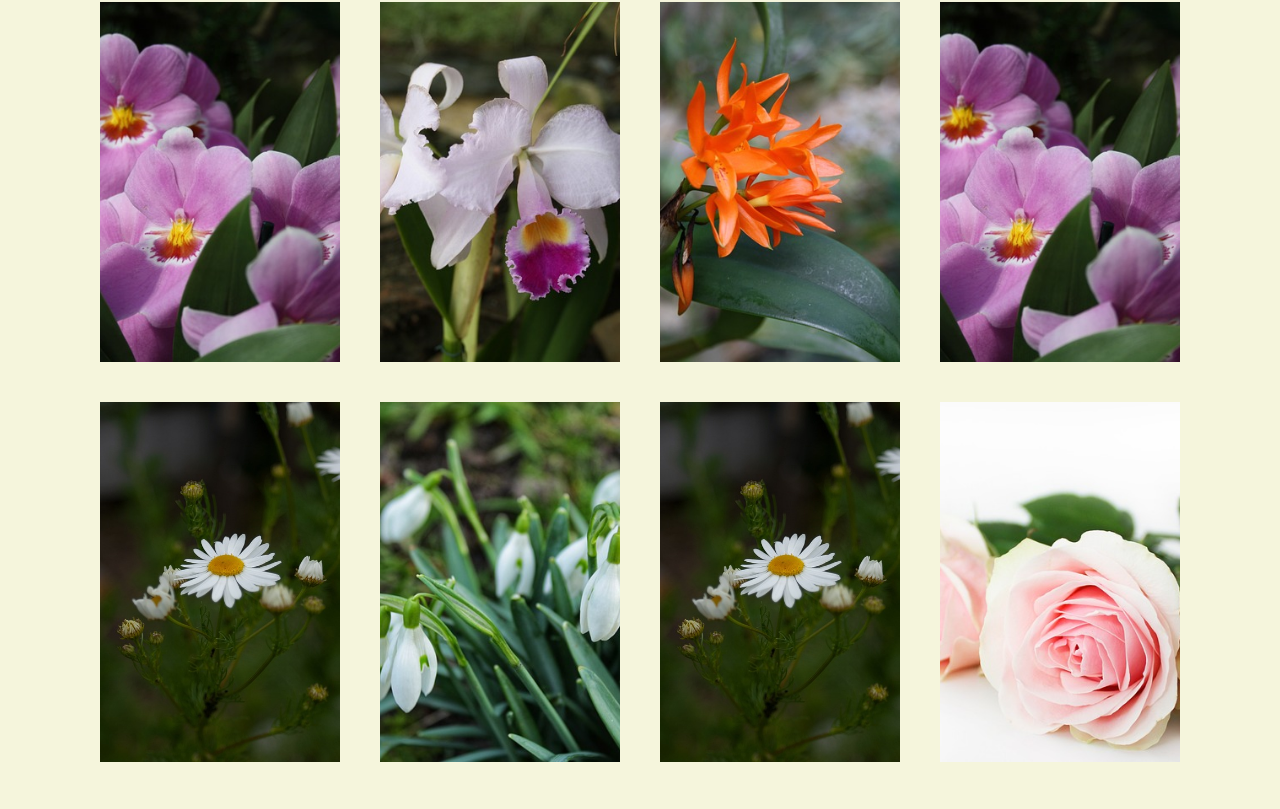
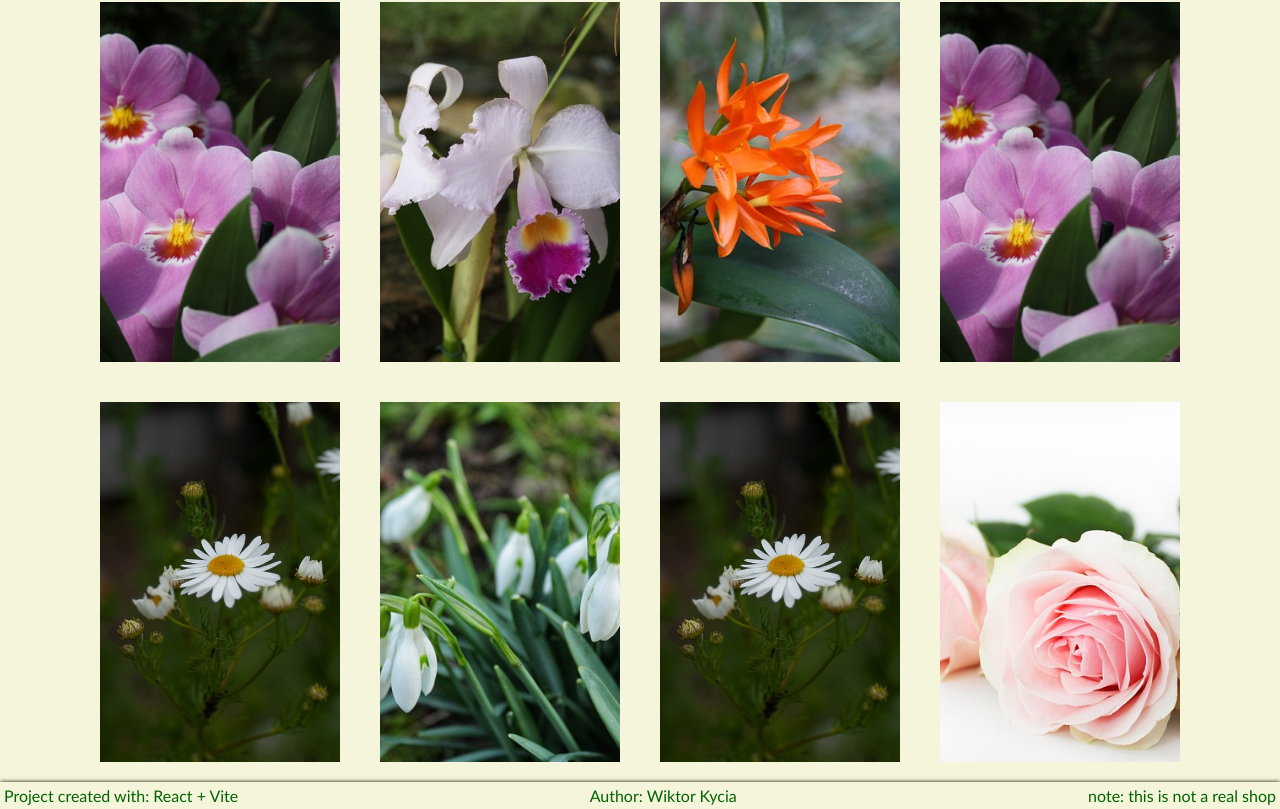
Before and after one commit to wiktorKycia/floritsts, a React (Vite) app: page / in a window 1280 px wide. Shown: the part 1473-2282 px from the top of the page. Before the commit the page ends 2255 px from the top, so only its background shows below. Built offline with nearby package versions, Linux system fonts and the light colour scheme.

Commit message:
add content to footer and style it

```diff
--- a/src/components/Footer/Footer.jsx
+++ b/src/components/Footer/Footer.jsx
@@ -2,7 +2,11 @@
 
 function Footer(){
     return(
-        <footer></footer>
+        <footer>
+            <p>Project created with: React + Vite</p>
+            <p>Author: Wiktor Kycia</p>
+            <p>note: this is not a real shop</p>
+        </footer>
     )
 }
 export default Footer;
--- a/src/index.css
+++ b/src/index.css
@@ -5,6 +5,12 @@
     --color3: hsl(0, 100%, 50%);
 
     --gradient: linear-gradient(0deg, var(--color3), var(--color1));
+}
+
+html, #root
+{
+    padding: 0;
+    margin: 0;
 }
 
 body
@@ -26,3 +32,15 @@ a:hover
     background-clip: text;
     color: transparent;
 }
+footer
+{
+    box-shadow: 0 0 4px black;
+    overflow: hidden;
+    display: flex;
+    flex-direction: row;
+    justify-content: space-between;
+}
+footer > p
+{
+    margin: 4px;
+}
```
